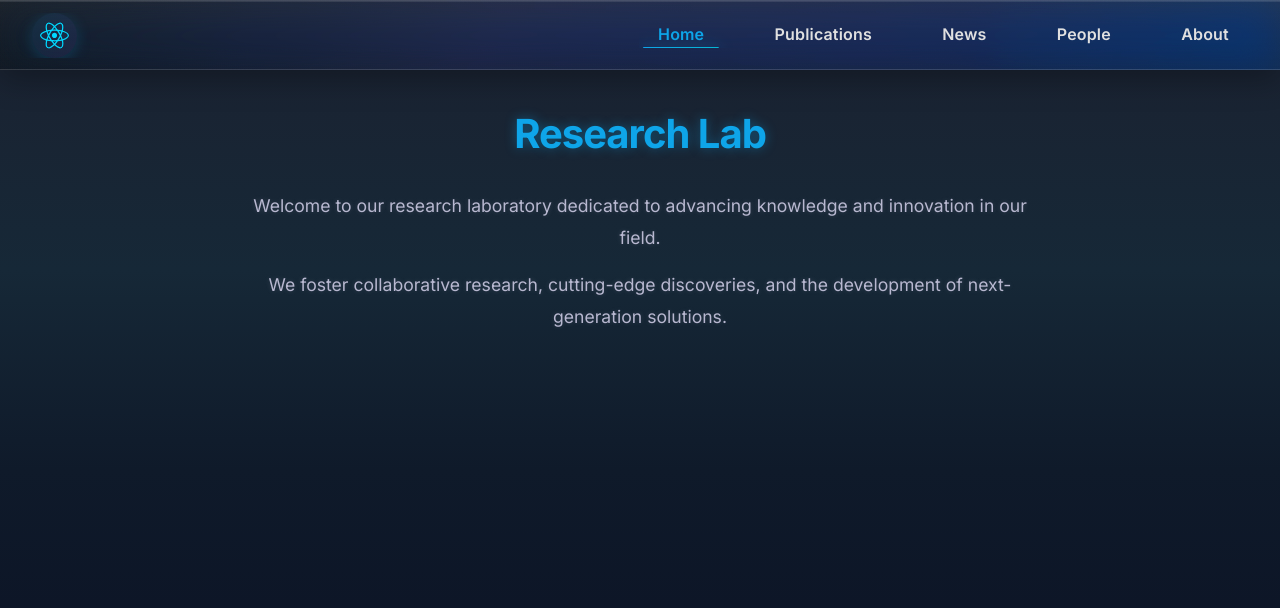
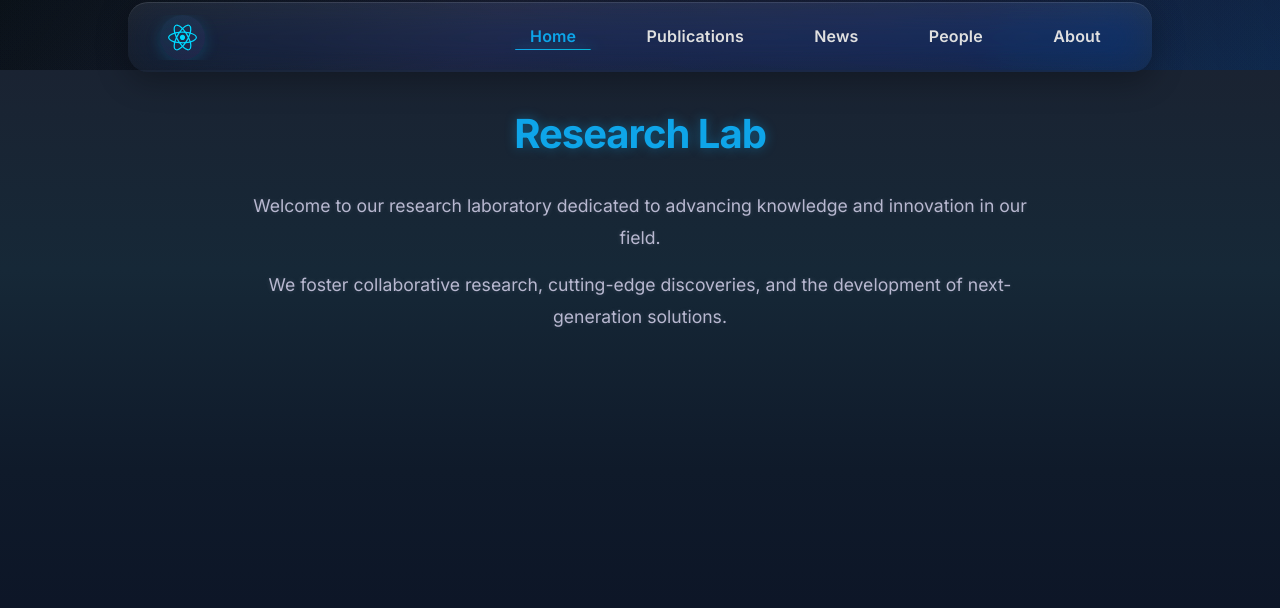
Before and after one commit to nafi103/Lab-Website, a React (Vite) app: page / in a window 1280 px wide. Shown: the top 608 px of the page. Built offline with nearby package versions, Linux system fonts and the light colour scheme.

Commit message:
Made the navbar look better

```diff
--- a/src/components/Navbar.css
+++ b/src/components/Navbar.css
@@ -13,21 +13,21 @@
 
 .navbar {
   position: fixed;
-  top: 0;
-  left: 0;
-  width: 100%;
+  top: 2px;
+  left: 50%;
+  transform: translateX(-50%);
+  width: 80%;
+  /* Stronger backdrop blur for glass effect */
+  backdrop-filter: blur(20px) saturate(180%);
+  -webkit-backdrop-filter: blur(20px) saturate(180%);
   /* Enhanced glassy transparent background */
   background: linear-gradient(180deg,
     rgba(255, 255, 255, 0.08) 0%,
     rgba(255, 255, 255, 0.05) 50%,
     rgba(255, 255, 255, 0.03) 100%
   );
-  /* Stronger backdrop blur for glass effect */
-  backdrop-filter: blur(20px) saturate(180%);
-  -webkit-backdrop-filter: blur(20px) saturate(180%);
-  /* Glass-like border */
-  border-bottom: 1px solid rgba(255, 255, 255, 0.1);
-  border-top: 1px solid rgba(255, 255, 255, 0.2);
+  /* Rounded corners */
+  border-radius: 20px;
   z-index: 1000;
   height: 70px;
   display: flex;
```
